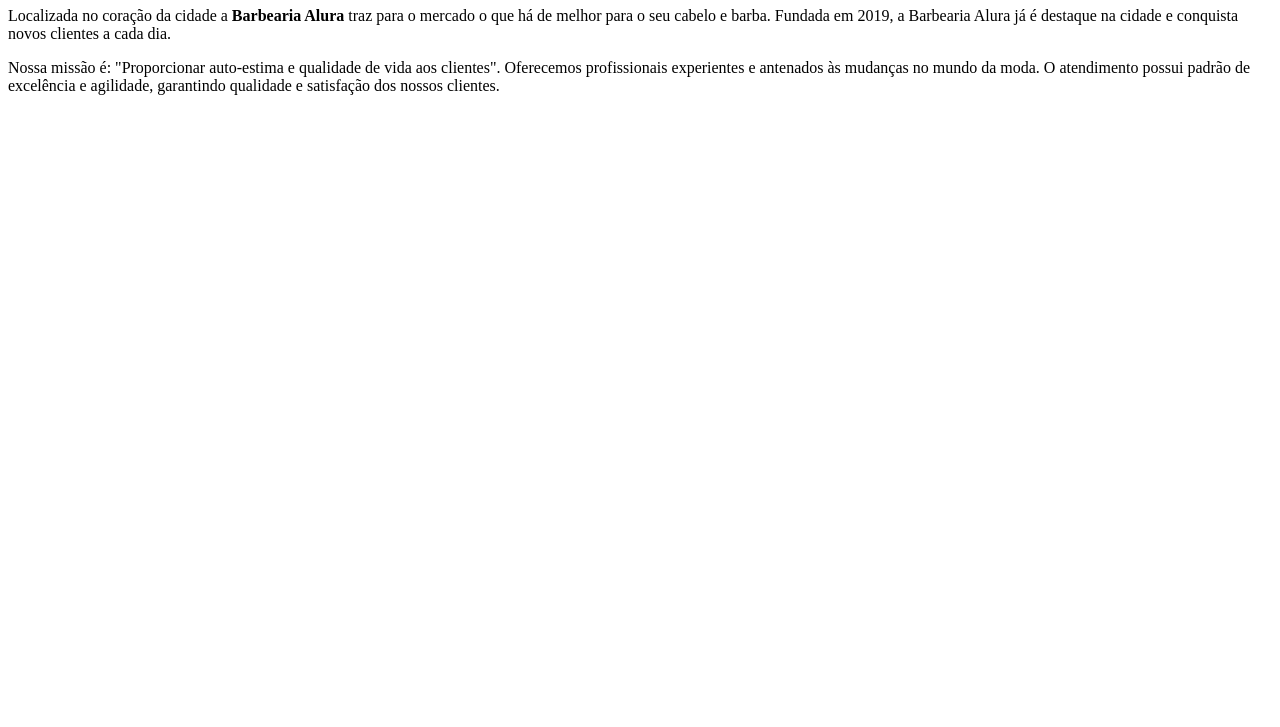
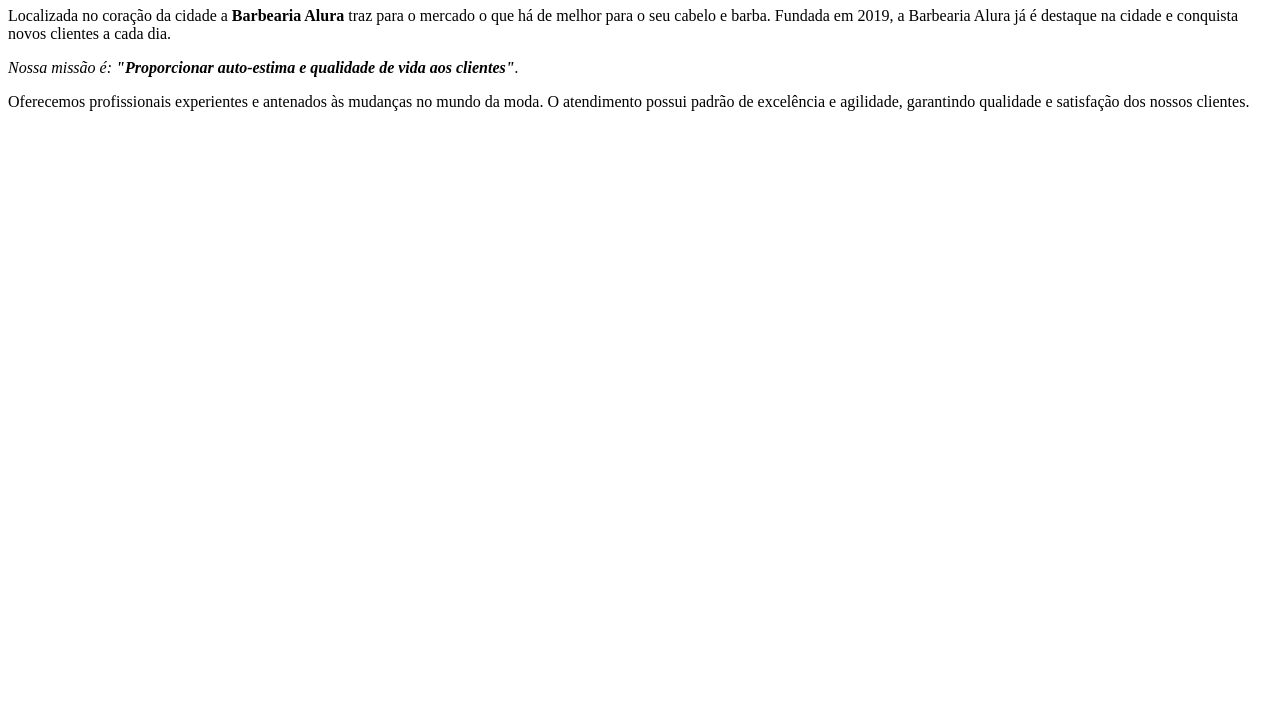
Before and after one commit to sanguinokarol29/primeiro_repositorio, a plain HTML site: page index.html in a window 1280 px wide. Shown: the part 73-800 px from the top of the page. Drawn offline with Linux system fonts and the light colour scheme.

Commit message:
Update index.html

```diff
--- a/index.html
+++ b/index.html
@@ -4,8 +4,8 @@
 
 <p>Localizada no coração da cidade a <strong>Barbearia Alura</strong> traz para o mercado o que há de melhor para o seu cabelo e barba. Fundada em 2019, a Barbearia Alura já é destaque na cidade e conquista novos clientes a cada dia.</p>
 
-<p>Nossa missão é: "Proporcionar auto-estima e qualidade de vida aos clientes".
+<p><em>Nossa missão é: <strong>"Proporcionar auto-estima e qualidade de vida aos clientes"</strong>. </em></p>
 
-Oferecemos profissionais experientes e antenados às mudanças no mundo da moda. O atendimento possui padrão de excelência e agilidade, garantindo qualidade e satisfação dos nossos clientes.
+<p>Oferecemos profissionais experientes e antenados às mudanças no mundo da moda. O atendimento possui padrão de excelência e agilidade, garantindo qualidade e satisfação dos nossos clientes.</p>
 
 </html>
```
